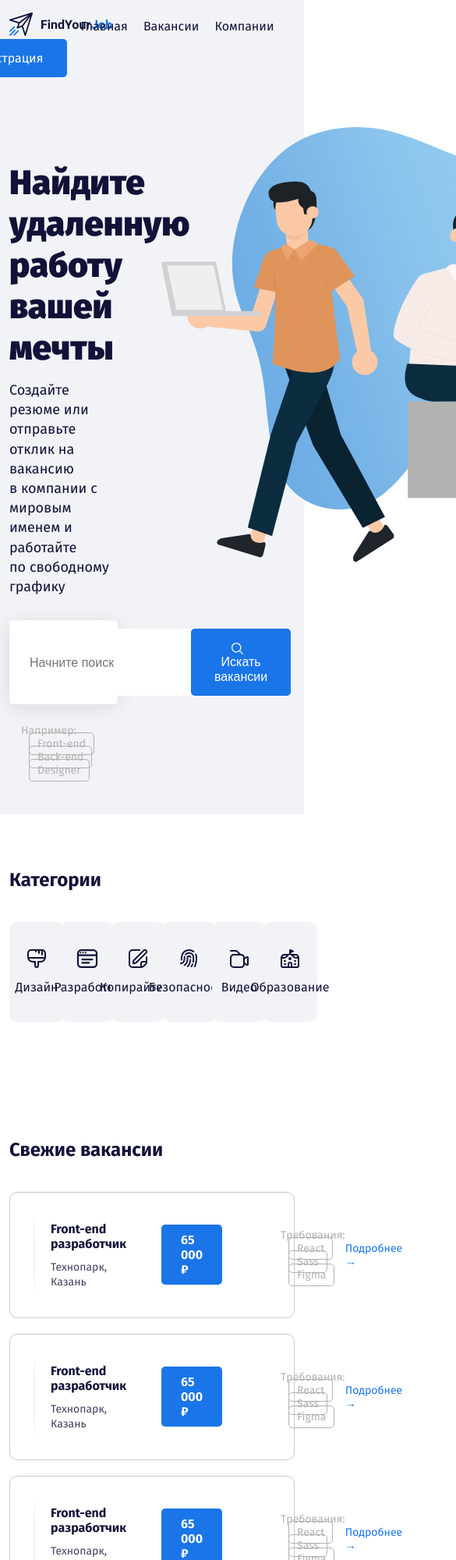
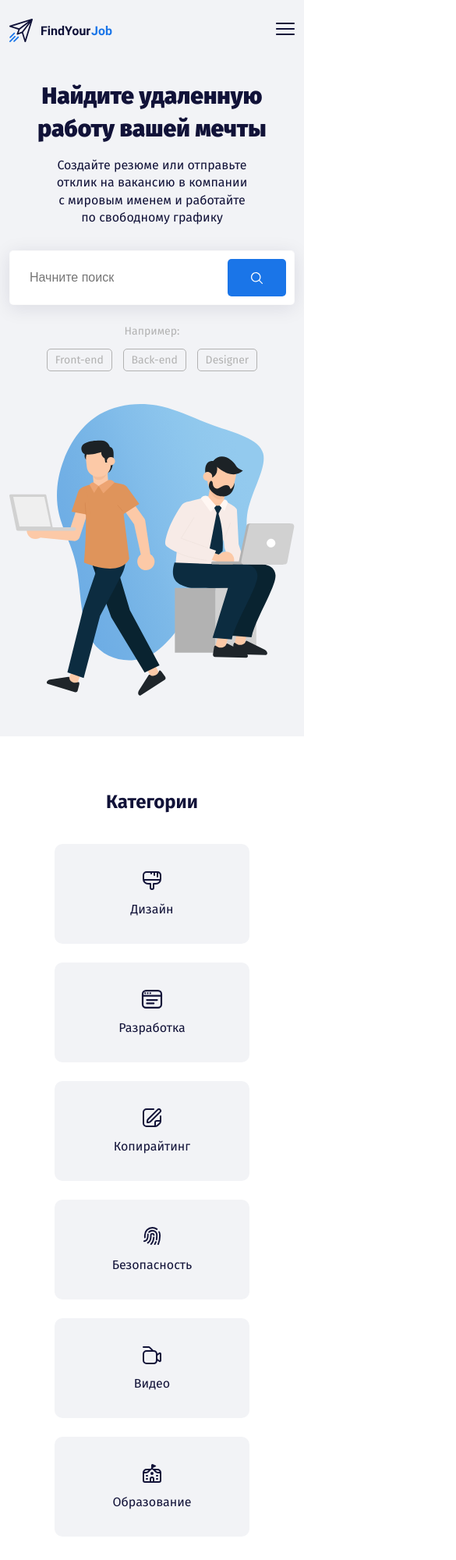
Before and after one commit to alexsanders-git/FindYourJob, a plain HTML site: page index.html in a window 390 px wide. Shown: the top 2000 px of the page at 78% size, 585 px wide, since content can reach past the window. Drawn offline with Linux system fonts and the light colour scheme.

Commit message:
Added an adaptive version

```diff
--- a/css/style.css
+++ b/css/style.css
@@ -1,4 +1,4 @@
-@import url('https://fonts.googleapis.com/css2?family=Fira+Sans:wght@400;700;900&display=swap');
+@import url("https://fonts.googleapis.com/css2?family=Fira+Sans:wght@400;700;900&display=swap");
 
 *,
 *::before,
@@ -9,13 +9,17 @@
 }
 
 body {
-    font-family: 'Fira Sans', sans-serif;
+    font-family: "Fira Sans", sans-serif;
     font-size: 16px;
     color: #111238;
 }
 
+img {
+    max-width: 100%;
+}
+
 .header {
-    background: #F2F3F6;
+    background: #f2f3f6;
 }
 
 .menu {
@@ -29,11 +33,11 @@ body {
 .menu-link {
     color: #111238;
     text-decoration: none;
-    transition: color .2s linear;
+    transition: color 0.2s linear;
 }
 
 .menu-link:hover {
-    color: #1A75E8;
+    color: #1a75e8;
 }
 
 .button {
@@ -47,26 +51,27 @@ body {
     color: #111238;
     padding: 10px;
     margin-right: 30px;
-    transition: color .2s linear;
+    transition: color 0.2s linear;
 }
 
 .button-link:hover {
-    color: #1A75E8;
+    color: #1a75e8;
 }
 
 .button-primary {
-    background: #1A75E8;
+    background: #1a75e8;
     border-radius: 5px;
     padding: 15px 30px;
     color: #fff;
+    cursor: pointer;
 }
 
 .button-icon {
-    margin-right: 10px;
     vertical-align: middle;
 }
 
 .button-text {
+    margin-left: 10px;
     vertical-align: middle;
 }
 
@@ -106,7 +111,7 @@ body {
 
 .tags-group {
     padding-left: 15px;
-    color: #B2B2B2;
+    color: #b2b2b2;
     font-size: 14px;
     line-height: 17px;
 }
@@ -116,7 +121,7 @@ body {
     color: inherit;
     text-decoration: none;
     margin-left: 10px;
-    border: 1px solid #B2B2B2;
+    border: 1px solid #b2b2b2;
     border-radius: 5px;
 }
 
@@ -133,13 +138,13 @@ body {
     padding: 35px;
     text-decoration: none;
     color: #111238;
-    background: #F2F3F6;
+    background: #f2f3f6;
     border-radius: 10px;
-    transition: all .2s linear;
+    transition: all 0.2s linear;
 }
 
 .card:hover {
-    background: #1A75E8;
+    background: #1a75e8;
     color: #fff;
 }
 
@@ -151,13 +156,13 @@ body {
     height: 24px;
     margin-bottom: 15px;
     fill: #111238;
-    transition: fill .2s linear;
+    transition: fill 0.2s linear;
 }
 
 .offer {
     margin-bottom: 20px;
     padding: 30px;
-    border: 1px solid #C5C9D5;
+    border: 1px solid #c5c9d5;
     border-radius: 10px;
 }
 
@@ -165,7 +170,7 @@ body {
     width: 100px;
     height: 100px;
     border-radius: 50%;
-    border: 1px solid #F2F3F6;
+    border: 1px solid #f2f3f6;
     background: url("../img/logo-company.png") no-repeat center;
     background-size: contain;
 }
@@ -196,8 +201,8 @@ body {
     font-weight: 700;
     font-size: 16px;
     line-height: 19px;
-    color: #FFFFFF;
-    background: #1A75E8;
+    color: #ffffff;
+    background: #1a75e8;
     border-radius: 5px;
 }
 
@@ -206,7 +211,7 @@ body {
     margin-right: 25px;
     font-size: 14px;
     line-height: 17px;
-    color: #1A75E8;
+    color: #1a75e8;
     text-decoration: none;
 }
 
@@ -215,7 +220,7 @@ body {
 }
 
 .subscribe {
-    background: #F2F3F6;
+    background: #f2f3f6;
 }
 
 .subscribe-form {
@@ -254,13 +259,13 @@ body {
     margin-bottom: 10px;
     font-size: 12px;
     line-height: 140%;
-    color: #B2B2B2;
+    color: #b2b2b2;
 }
 
 .footer-copy {
     font-size: 12px;
     line-height: 140%;
-    color: #B2B2B2;
+    color: #b2b2b2;
 }
 
 .footer-title {
@@ -282,9 +287,120 @@ body {
     line-height: 19px;
     color: #111238;
     text-decoration: none;
-    transition: color .2s linear;
+    transition: color 0.2s linear;
 }
 
 .footer-list-link:hover {
-    color: #1A75E8;
+    color: #1a75e8;
 }
+
+@media (max-width: 1200px) {
+    .offer-salary {
+        margin-left: 30px;
+        margin-right: 30px;
+    }
+
+    .offer-more {
+        margin-right: 0;
+    }
+}
+
+@media (max-width: 992px) {
+    .logo-link img {
+        display: block;
+        margin: 0 auto;
+    }
+
+    .offer-title {
+        margin-left: 0;
+        text-align: center;
+    }
+
+    .tags-group {
+        padding-left: 0;
+    }
+
+    .navbar {
+        position: fixed;
+        left: 0;
+        top: 0;
+        width: 100%;
+        height: 100%;
+        background-color: #fff;
+        z-index: 1;
+        transform: translateX(-100%);
+        transition: transform 0.3s linear;
+    }
+
+    .is-open {
+        transform: translateX(0);
+    }
+
+    .menu-item:not(:last-child) {
+        margin-right: 0;
+        margin-bottom: 10px;
+    }
+
+    .button-link {
+        margin-right: 0;
+    }
+
+    .close {
+        padding: 10px;
+        position: fixed;
+        top: 10px;
+        right: 10px;
+        text-decoration: none;
+        font-size: 34px;
+        text-align: right;
+    }
+}
+
+@media (max-width: 576px) {
+    .section-title {
+        text-align: center;
+    }
+
+    .hero {
+        text-align: center;
+    }
+
+    .hero-title {
+        max-width: 350px;
+        margin: 0 auto;
+        margin-bottom: 15px;
+        font-size: 30px;
+        line-height: 1.4;
+    }
+
+    .hero-text {
+        width: 250px;
+        margin: 0 auto;
+        margin-bottom: 30px;
+        font-size: 16px;
+        line-height: 140%;
+    }
+
+    .card {
+        width: 250px;
+        margin: auto;
+    }
+
+    .tags-label {
+        display: block;
+        text-align: center;
+        margin-bottom: 20px;
+    }
+
+    .tag:nth-child(2) {
+        margin-left: 0;
+    }
+
+    .footer {
+        text-align: center;
+    }
+
+    .footer-description {
+        width: auto;
+    }
+}
--- a/index.html
+++ b/index.html
@@ -11,16 +11,25 @@
     <body>
         <header class="header pb-5">
             <div class="container">
-                <div class="row align-items-center py-3">
-                    <div class="col-2">
+                <div class="d-flex d-lg-none align-items-center justify-content-between pt-4">
+                    <a href="#!" class="logo-link">
+                        <img src="img/logo.svg" alt="FindYourJob logo" />
+                    </a>
+                    <a href="#" class="menu-button">
+                        <img src="img/menu-burger.svg" alt="burger menu icon" />
+                    </a>
+                </div>
+                <div class="row align-items-center py-3 navbar flex-column flex-lg-row justify-content-center">
+                    <a href="" class="close d-lg-none">&times;</a>
+                    <div class="col-lg-2 mb-5 mb-lg-0">
                         <a href="#!" class="logo-link">
                             <img src="img/logo.svg" alt="FindYourJob logo" />
                         </a>
                     </div>
                     <!-- /.col -->
-                    <div class="col d-flex justify-content-center">
+                    <div class="col-lg d-flex justify-content-center mb-5 mb-lg-0">
                         <nav class="nav">
-                            <ul class="menu d-flex">
+                            <ul class="menu d-flex flex-column flex-lg-row align-items-center">
                                 <li class="menu-item">
                                     <a href="#!" class="menu-link">Главная</a>
                                 </li>
@@ -34,15 +43,15 @@
                         </nav>
                     </div>
                     <!-- /.col -->
-                    <div class="col-3 d-flex align-items-center justify-content-end">
+                    <div class="col-lg-3 d-flex align-items-center justify-content-center justify-content-lg-end flex-column flex-lg-row">
                         <a href="#!" class="button button-link">Войти</a>
                         <a href="#!" class="button button-primary">Регистрация</a>
                     </div>
                     <!-- /.col -->
                 </div>
                 <!-- /.row -->
-                <div class="row pt-5">
-                    <div class="col-5">
+                <div class="row pt-5 hero">
+                    <div class="col-xxl-5 col-lg-7 col-md-9">
                         <h1 class="hero-title">Найдите удаленную работу вашей мечты</h1>
                         <p class="hero-text">
                             Создайте резюме или отправьте отклик на вакансию в&nbsp;компании с мировым именем и работайте <br />
@@ -53,7 +62,7 @@
                                 <input type="text" class="input" placeholder="Начните поиск" />
                                 <button class="button button-primary">
                                     <img src="img/search.svg" alt="search icon" class="button-icon" />
-                                    <span class="button-text">Искать вакансии</span>
+                                    <span class="button-text d-none d-md-inline-block">Искать вакансии</span>
                                 </button>
                             </div>
                             <!-- /.input-group -->
@@ -67,7 +76,7 @@
                         <!-- /.tags-group -->
                     </div>
                     <!-- /.col-5 -->
-                    <div class="col-6 offset-1">
+                    <div class="col-xxl-6 offset-xxl-1 col-lg-5 mt-5 mt-lg-0">
                         <img src="img/hero-image.svg" alt="people with laptops" class="hero-image" />
                     </div>
                     <!-- /.col-6 offset-1 -->
@@ -81,7 +90,7 @@
             <div class="container">
                 <h2 class="section-title">Категории</h2>
                 <div class="row">
-                    <div class="col-2">
+                    <div class="col-lg-2 col-md-4 col-sm-6 mb-4 mb-lg-0">
                         <a href="#!" class="card d-flex flex-column align-items-center">
                             <svg class="card-icon">
                                 <use href="img/icons.svg#brush"></use>
@@ -90,7 +99,7 @@
                         </a>
                     </div>
                     <!-- /.col -->
-                    <div class="col-2">
+                    <div class="col-lg-2 col-md-4 col-sm-6 mb-4 mb-lg-0">
                         <a href="#!" class="card d-flex flex-column align-items-center">
                             <svg class="card-icon">
                                 <use href="img/icons.svg#browser"></use>
@@ -99,7 +108,7 @@
                         </a>
                     </div>
                     <!-- /.col -->
-                    <div class="col-2">
+                    <div class="col-lg-2 col-md-4 col-sm-6 mb-4 mb-lg-0">
                         <a href="#!" class="card d-flex flex-column align-items-center">
                             <svg class="card-icon">
                                 <use href="img/icons.svg#edit"></use>
@@ -108,7 +117,7 @@
                         </a>
                     </div>
                     <!-- /.col -->
-                    <div class="col-2">
+                    <div class="col-lg-2 col-md-4 col-sm-6 mb-4 mb-lg-0">
                         <a href="#!" class="card d-flex flex-column align-items-center">
                             <svg class="card-icon">
                                 <use href="img/icons.svg#fingerprint"></use>
@@ -117,7 +126,7 @@
                         </a>
                     </div>
                     <!-- /.col -->
-                    <div class="col-2">
+                    <div class="col-lg-2 col-md-4 col-sm-6 mb-4 mb-lg-0">
                         <a href="#!" class="card d-flex flex-column align-items-center">
                             <svg class="card-icon">
                                 <use href="img/icons.svg#camera"></use>
@@ -126,7 +135,7 @@
                         </a>
                     </div>
                     <!-- /.col -->
-                    <div class="col-2">
+                    <div class="col-lg-2 col-md-4 col-sm-6 mb-4 mb-lg-0">
                         <a href="#!" class="card d-flex flex-column align-items-center">
                             <svg class="card-icon">
                                 <use href="img/icons.svg#school"></use>
@@ -144,15 +153,15 @@
         <section class="section offers">
             <div class="container">
                 <h2 class="section-title">Свежие вакансии</h2>
-                <div class="offer d-flex align-items-center">
-                    <div class="offer-img"></div>
-                    <div class="offer-title">
+                <div class="offer d-flex align-items-center flex-column flex-lg-row">
+                    <div class="offer-img mb-4 mb-lg-0"></div>
+                    <div class="offer-title mb-4 mb-lg-0">
                         <h3 class="offer-heading">Front-end разработчик</h3>
                         <span class="offer-place">Технопарк, Казань</span>
                     </div>
                     <!-- /.offer-title -->
-                    <span class="offer-salary">65 000 ₽</span>
-                    <div class="tags-group">
+                    <span class="offer-salary mb-4 mb-lg-0">65 000 ₽</span>
+                    <div class="tags-group mb-5 mb-lg-0">
                         <span class="tags-label">Требования:</span>
                         <a href="#!" class="tag">React</a>
                         <a href="#!" class="tag">Sass</a>
@@ -162,15 +171,15 @@
                     <a href="#!" class="offer-more">Подробнее →</a>
                 </div>
                 <!-- /.offer -->
-                <div class="offer d-flex align-items-center">
-                    <div class="offer-img"></div>
-                    <div class="offer-title">
+                <div class="offer d-flex align-items-center flex-column flex-lg-row">
+                    <div class="offer-img mb-4 mb-lg-0"></div>
+                    <div class="offer-title mb-4 mb-lg-0">
                         <h3 class="offer-heading">Front-end разработчик</h3>
                         <span class="offer-place">Технопарк, Казань</span>
                     </div>
                     <!-- /.offer-title -->
-                    <span class="offer-salary">65 000 ₽</span>
-                    <div class="tags-group">
+                    <span class="offer-salary mb-4 mb-lg-0">65 000 ₽</span>
+                    <div class="tags-group mb-5 mb-lg-0">
                         <span class="tags-label">Требования:</span>
                         <a href="#!" class="tag">React</a>
                         <a href="#!" class="tag">Sass</a>
@@ -180,15 +189,15 @@
                     <a href="#!" class="offer-more">Подробнее →</a>
                 </div>
                 <!-- /.offer -->
-                <div class="offer d-flex align-items-center">
-                    <div class="offer-img"></div>
-                    <div class="offer-title">
+                <div class="offer d-flex align-items-center flex-column flex-lg-row">
+                    <div class="offer-img mb-4 mb-lg-0"></div>
+                    <div class="offer-title mb-4 mb-lg-0">
                         <h3 class="offer-heading">Front-end разработчик</h3>
                         <span class="offer-place">Технопарк, Казань</span>
                     </div>
                     <!-- /.offer-title -->
-                    <span class="offer-salary">65 000 ₽</span>
-                    <div class="tags-group">
+                    <span class="offer-salary mb-4 mb-lg-0">65 000 ₽</span>
+                    <div class="tags-group mb-5 mb-lg-0">
                         <span class="tags-label">Требования:</span>
                         <a href="#!" class="tag">React</a>
                         <a href="#!" class="tag">Sass</a>
@@ -198,15 +207,15 @@
                     <a href="#!" class="offer-more">Подробнее →</a>
                 </div>
                 <!-- /.offer -->
-                <div class="offer d-flex align-items-center">
-                    <div class="offer-img"></div>
-                    <div class="offer-title">
+                <div class="offer d-flex align-items-center flex-column flex-lg-row">
+                    <div class="offer-img mb-4 mb-lg-0"></div>
+                    <div class="offer-title mb-4 mb-lg-0">
                         <h3 class="offer-heading">Front-end разработчик</h3>
                         <span class="offer-place">Технопарк, Казань</span>
                     </div>
                     <!-- /.offer-title -->
-                    <span class="offer-salary">65 000 ₽</span>
-                    <div class="tags-group">
+                    <span class="offer-salary mb-4 mb-lg-0">65 000 ₽</span>
+                    <div class="tags-group mb-5 mb-lg-0">
                         <span class="tags-label">Требования:</span>
                         <a href="#!" class="tag">React</a>
                         <a href="#!" class="tag">Sass</a>
@@ -233,7 +242,7 @@
                         <input type="text" class="input" placeholder="E-mail" />
                         <button class="button button-primary">
                             <img src="img/letter.svg" alt="letter icon" class="button-icon" />
-                            <span class="button-text">Подписаться</span>
+                            <span class="button-text d-none d-md-inline-block">Подписаться</span>
                         </button>
                     </div>
                     <!-- /.input-group -->
@@ -246,13 +255,13 @@
         <footer class="footer">
             <div class="container">
                 <div class="row">
-                    <div class="col-3">
+                    <div class="col-lg-3 col-sm-6 mb-5 mb-lg-0 col-7 mx-auto">
                         <img src="img/logo.svg" alt="FindYourJob logo" class="footer-logo" />
-                        <p class="footer-description">Сайт с вакансиями для тех, кто ищет удаленную работу</p>
+                        <p class="footer-description">Сайт с вакансиями для тех, <br />кто ищет удаленную работу</p>
                         <span class="footer-copy">&copy; 2021</span>
                     </div>
                     <!-- /.col-3 -->
-                    <div class="col-3">
+                    <div class="col-lg-3 col-sm-6 mb-5 mb-lg-0 col-7 mx-auto">
                         <h3 class="footer-title">Свяжитесь с нами</h3>
                         <ul class="footer-list">
                             <li class="footer-list-item">
@@ -264,7 +273,7 @@
                         </ul>
                     </div>
                     <!-- /.col-3 -->
-                    <div class="col-3">
+                    <div class="col-lg-3 col-sm-6 mb-5 mb-lg-0 col-7 mx-auto">
                         <h3 class="footer-title">Информация</h3>
                         <ul class="footer-list">
                             <li class="footer-list-item">
@@ -279,7 +288,7 @@
                         </ul>
                     </div>
                     <!-- /.col-3 -->
-                    <div class="col-3">
+                    <div class="col-lg-3 col-sm-6 mb-5 mb-lg-0 col-7 mx-auto">
                         <h3 class="footer-title">Навигация по сайту</h3>
                         <ul class="footer-list">
                             <li class="footer-list-item">
@@ -300,5 +309,6 @@
             <!-- /.container -->
         </footer>
         <!-- /.footer -->
+        <script src="js/main.js"></script>
     </body>
 </html>
```
Also changed, not shown: js/main.js (added, +13 -0 lines), img/menu-burger.svg (added).
